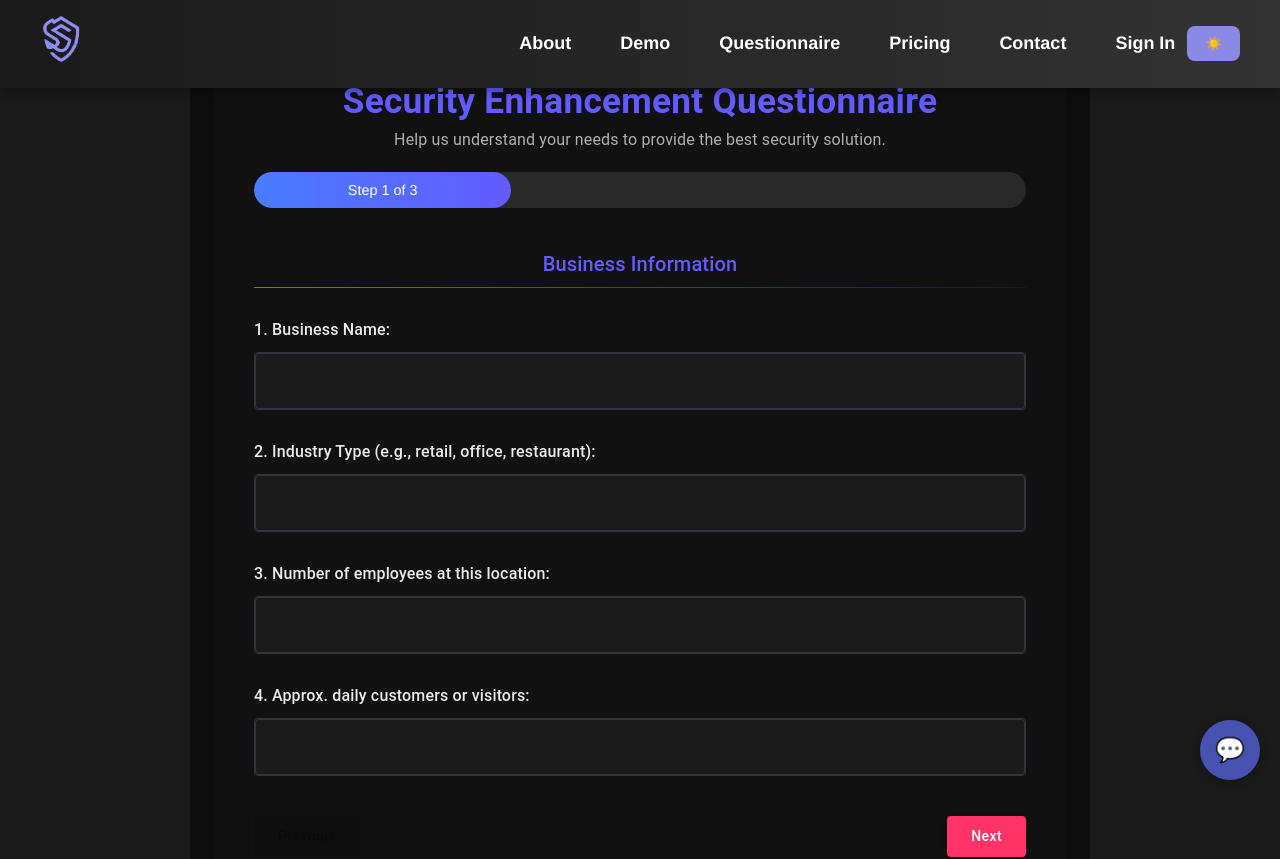
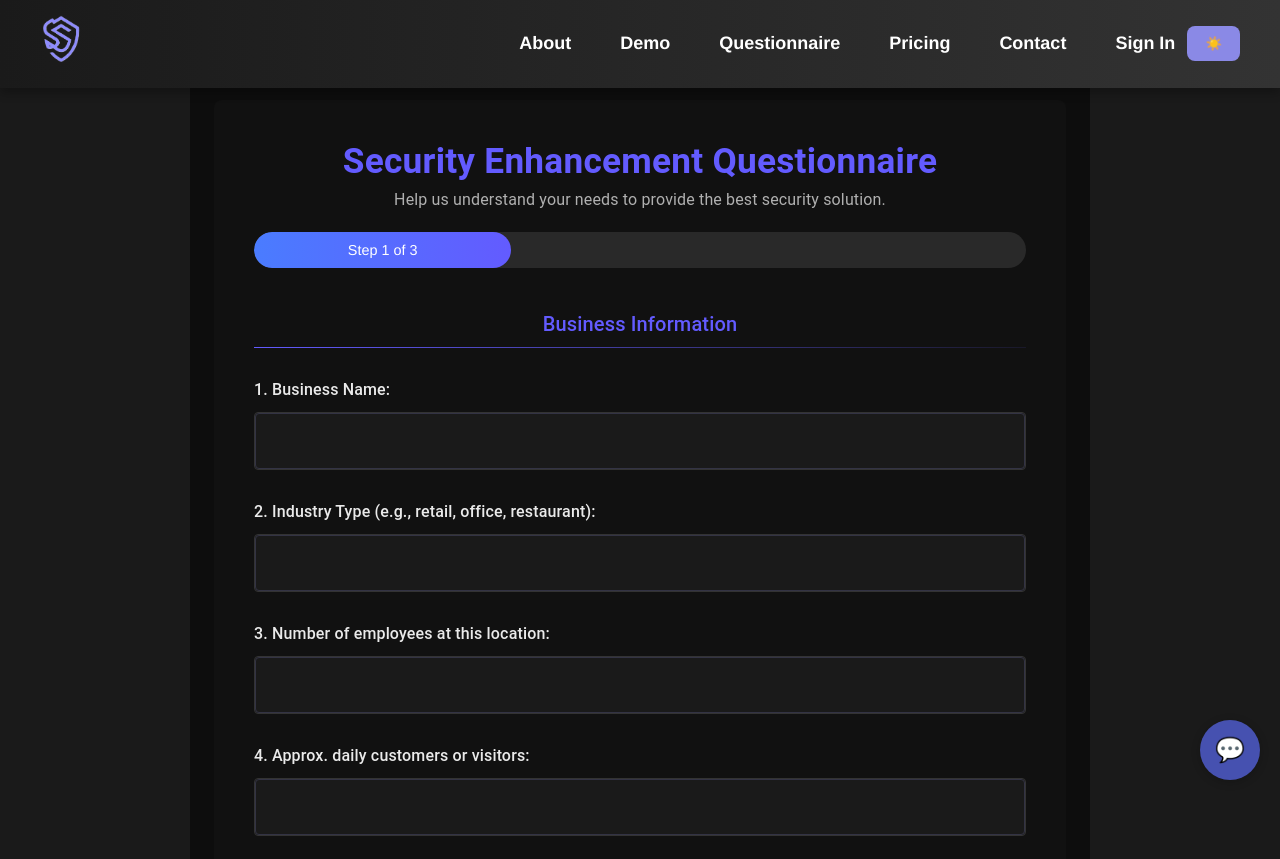
Before and after one commit to jshingala/SentrySight, a React (Create React App) app: page /questionnaire in a window 1280 px wide. Shown: the top 859 px of the page. Built offline with nearby package versions, Linux system fonts and the light colour scheme.

Commit message:
UI fixes

```diff
--- a/src/Questionnaire.css
+++ b/src/Questionnaire.css
@@ -2,9 +2,13 @@
   background-color: #0D0D0D;
   color: #EAEAEA;
   min-height: 100vh;
-  padding-top: 40px;
-  padding-bottom: 40px;
+  width: 100vw;
+  margin: 0;
+  padding: 100px 0 40px 0;
+  overflow-x: hidden;
 }
+
+
 
 .questionnaire-content {
   background-color: #111111;
@@ -359,7 +363,7 @@
 /* Main container refinements */
 .Questionnaire .questionnaire-container {
   background-color: transparent;
-  padding: 15px 0;
+  padding: 15px 20px 40px 20px;
 }
 
 /* Title styling */
@@ -408,11 +412,12 @@
 .Questionnaire .companies-table {
   width: 100%;
   border-collapse: separate;
-  border-spacing: 0 8px;
+  border-spacing: 0 20px;
 }
 
 .Questionnaire .company-row {
   background-color: #1a1a1a;
+  border-radius: 100px;
   cursor: pointer;
   transition: background-color 0.2s ease;
 }
@@ -498,6 +503,7 @@
   padding: 8px 15px;
   border-radius: 4px;
   font-weight: 500;
+  width: 100px;
 }
 
 .Questionnaire .nav-button:not(:disabled):hover {
--- a/src/Questionnaire_Admin.jsx
+++ b/src/Questionnaire_Admin.jsx
@@ -1,6 +1,19 @@
 import React, { useState, useEffect } from "react";
 import { useNavigate } from "react-router-dom";
-import { Container, Button, Typography, Box, Select, MenuItem, TextField, CircularProgress, Dialog, DialogActions, DialogContent, DialogTitle } from "@mui/material";
+import {
+  Container,
+  Button,
+  Typography,
+  Box,
+  Select,
+  MenuItem,
+  TextField,
+  CircularProgress,
+  Dialog,
+  DialogActions,
+  DialogContent,
+  DialogTitle,
+} from "@mui/material";
 import "./Questionnaire.css";
 
 const Questionnaire_Admin = ({ setClientEmail }) => {
@@ -15,18 +28,17 @@ const Questionnaire_Admin = ({ setClientEmail }) => {
 
   const [openEmailModal, setOpenEmailModal] = useState(false);
   const [selectedCompany, setSelectedCompany] = useState(null);
-  const [emailSubject, setEmailSubject] = useState('Follow-up on your Questionnaire Submission');
-  const [emailMessage, setEmailMessage] = useState('');
+  const [emailSubject, setEmailSubject] = useState("Follow-up on your Questionnaire Submission");
+  const [emailMessage, setEmailMessage] = useState("");
 
   useEffect(() => {
     setLoading(true);
     fetch(`http://localhost:3306/companies?page=${page}`)
-      .then(response => {
+      .then((response) => {
         if (!response.ok) throw new Error("Failed to fetch data");
         return response.json();
       })
-      .then(data => {
-        console.log("Fetched companies:", data);
+      .then((data) => {
         const fetchedCompanies = Array.isArray(data.companies) ? data.companies : [];
         const sortedCompanies = sortCompanies(fetchedCompanies, sortBy);
         setCompanies(sortedCompanies);
@@ -34,7 +46,7 @@ const Questionnaire_Admin = ({ setClientEmail }) => {
         setTotalCompanies(data.totalCompanies || 0);
         setLoading(false);
       })
-      .catch(error => {
+      .catch((error) => {
         console.error("Error fetching companies:", error);
         setCompanies([]);
         setFilteredCompanies([]);
@@ -61,11 +73,9 @@ const Questionnaire_Admin = ({ setClientEmail }) => {
   };
 
   const handleSendEmail = () => {
-    console.log('Sending email to', selectedCompany?.email);
-    console.log('Subject:', emailSubject);
-    console.log('Message:', emailMessage);
-
-    // After sending, close the modal
+    console.log("Sending email to", selectedCompany?.email);
+    console.log("Subject:", emailSubject);
+    console.log("Message:", emailMessage);
     handleCloseEmailModal();
   };
 
@@ -96,10 +106,14 @@ const Questionnaire_Admin = ({ setClientEmail }) => {
   };
 
   return (
-    <Container maxWidth="md" className="Questionnaire">
+    <Container maxWidth={false} disableGutters className="Questionnaire">
       <Box className="questionnaire-container" textAlign="center">
-        <Typography variant="h4" className="title">Admin Questionnaire</Typography>
-        <Typography variant="subtitle1" className="subtitle">Select a company to manage its questionnaire.</Typography>
+        <Typography variant="h4" className="title">
+          Admin Questionnaire
+        </Typography>
+        <Typography variant="subtitle1" className="subtitle">
+          Select a company to manage its questionnaire.
+        </Typography>
 
         {/* Search and Sorting Controls */}
         <Box className="search-sort-container">
@@ -111,7 +125,6 @@ const Questionnaire_Admin = ({ setClientEmail }) => {
             onChange={(e) => setSearchTerm(e.target.value)}
             style={{ flexGrow: 1 }}
           />
-
           <Select
             value={sortBy}
             onChange={(e) => setSortBy(e.target.value)}
@@ -130,16 +143,11 @@ const Questionnaire_Admin = ({ setClientEmail }) => {
           <Box className="loading-state">
             <CircularProgress color="secondary" />
           </Box>
-        ) : (
-          filteredCompanies.length > 0 ? (
+        ) : filteredCompanies.length > 0 ? (
           <table className="companies-table">
             <tbody>
               {filteredCompanies.map((company, index) => (
-                  <tr
-                    key={index}
-                    className="company-row"
-                    style={{ cursor: "pointer" }}
-                  >
+                <tr key={index} className="company-row">
                   <td
                     className="company-name-cell"
                     onClick={() => handleCompanyClick(company)}
@@ -173,7 +181,6 @@ const Questionnaire_Admin = ({ setClientEmail }) => {
           </table>
         ) : (
           <Typography className="empty-state">No companies found</Typography>
-          )
         )}
 
         {/* Pagination Controls */}
@@ -199,8 +206,12 @@ const Questionnaire_Admin = ({ setClientEmail }) => {
       </Box>
 
       {/* Email Modal */}
-      <Dialog open={openEmailModal} onClose={handleCloseEmailModal} sx={{ '& .MuiDialog-paper': { borderRadius: '10px' } }}>
-        <DialogTitle sx={{ color: 'black' }}>
+      <Dialog
+        open={openEmailModal}
+        onClose={handleCloseEmailModal}
+        sx={{ "& .MuiDialog-paper": { borderRadius: "10px" } }}
+      >
+        <DialogTitle sx={{ color: "black" }}>
           Send Email to {selectedCompany?.business_name}
         </DialogTitle>
         <DialogContent>
@@ -221,7 +232,7 @@ const Questionnaire_Admin = ({ setClientEmail }) => {
             margin="normal"
           />
         </DialogContent>
-        <DialogActions sx={{ display: 'flex', justifyContent: 'center' }}>
+        <DialogActions sx={{ display: "flex", justifyContent: "center" }}>
           <Button onClick={handleCloseEmailModal} color="primary">
             Cancel
           </Button>
```
Lines whose indentation alone changed are shown as unchanged.
